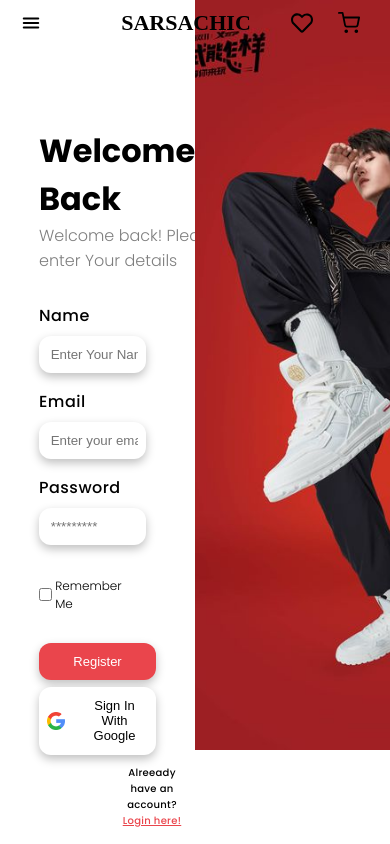
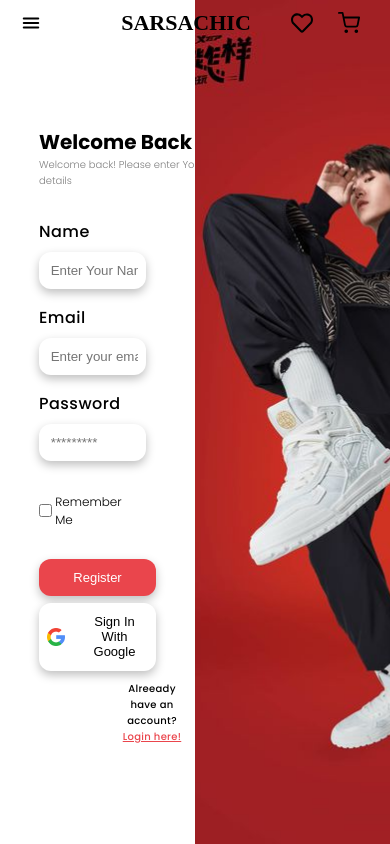
Before and after one commit to dhruv1145/sarsachic, a React (Vite) app: page /signup in a window 390 px wide. Built offline with nearby package versions, Linux system fonts and the light colour scheme.

Commit message:
responsive

```diff
--- a/src/pages/SignUp/SignUp.css
+++ b/src/pages/SignUp/SignUp.css
@@ -148,9 +148,15 @@
     min-width: 351px;
     overflow: hidden;
     object-fit: cover;
-    height: 750px;
+    height: 100vh;
     width: 100%;
     overflow: hidden;
     background-size: cover;
     z-index: 1;
 }
+
+@media screen and (max-width: 1068px){
+    .sign-text{
+        font-size: 10px;
+    }
+}
```
